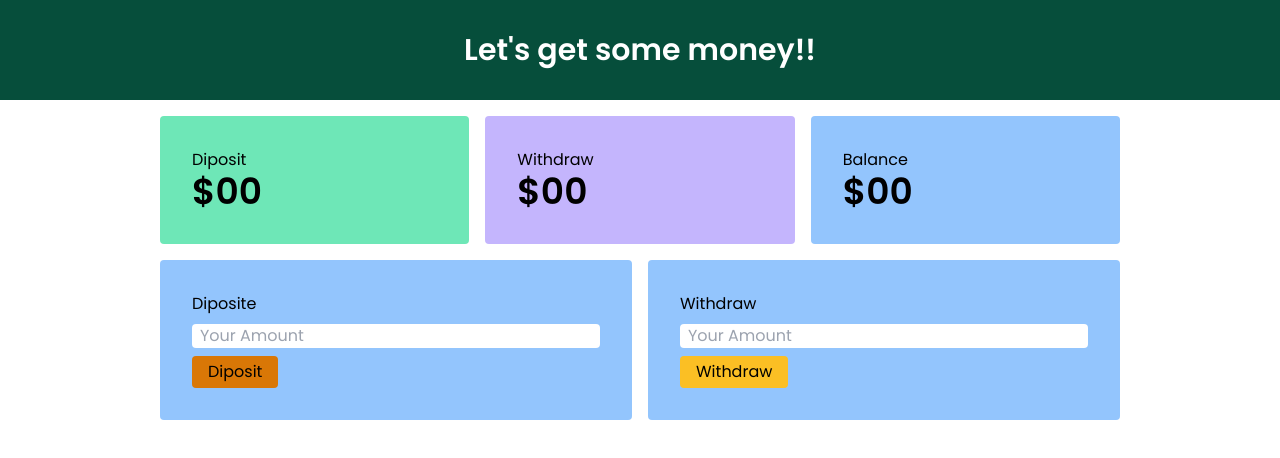
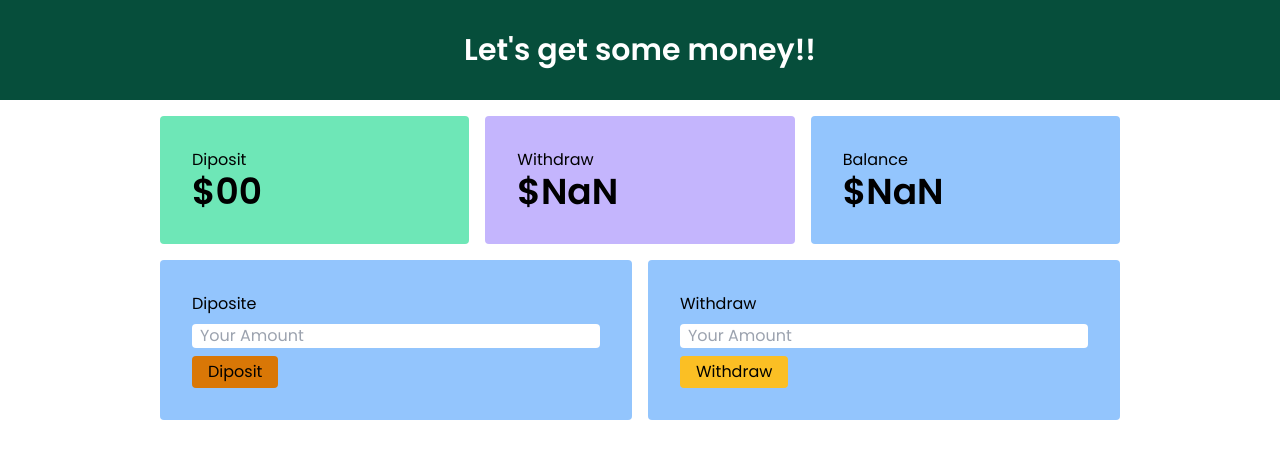
Before and after one commit to iamsiraj13/banking-system, a website: page banking.html in a window 1280 px wide. Both pictures are taken after a click on the button "Withdraw". Drawn offline with nearby package versions, Linux system fonts and the light colour scheme.

Commit message:
withdraw functionality done

```diff
--- a/banking.html
+++ b/banking.html
@@ -20,7 +20,7 @@
             </div>
             <div class="bg-purple-300 p-8 rounded">
                 <h2 class="text-2lg">Withdraw</h2>
-                <h4 class="text-4xl font-bold">$00</h4>
+                <h4 class="text-4xl font-bold">$<span id="withdraw-total">00</span></h4>
             </div>
             <div class="bg-blue-300 p-8 rounded">
                 <h2 class="text-2lg">Balance</h2>
@@ -43,7 +43,6 @@
             </div>
         </div>
     </section>
-
     <script src="js/banking.js"></script>
 </body>
 </html>
--- a/js/banking.js
+++ b/js/banking.js
@@ -23,3 +23,34 @@ document.getElementById("diposit-button").addEventListener('click',function(){
     dipositInput.value='';
 
 });
+
+
+document.getElementById("withdraw-button").addEventListener('click',function(){
+
+    const withdrawInput = document.getElementById('withdraw-input');
+
+    const newWithdrawAmount = parseFloat(withdrawInput.value);
+
+    const withdrawTotal= document.getElementById('withdraw-total');
+
+    let peviousWithdrawAmount = parseFloat( withdrawTotal.innerText);
+    peviousWithdrawAmount = peviousWithdrawAmount + newWithdrawAmount;
+    withdrawTotal.innerText = peviousWithdrawAmount;
+
+
+    // update total balance
+
+    const totalBalance = document.getElementById('total-balance');
+    const prevTotalBalance = parseFloat(totalBalance.innerText);
+    const newTotalBalance = prevTotalBalance - newWithdrawAmount;
+
+    console.log(newTotalBalance);
+
+    totalBalance.innerText = newTotalBalance;
+
+
+    // clear withdraw input value
+    withdrawInput.value='';
+
+
+});
--- a/package.json
+++ b/package.json
@@ -4,7 +4,8 @@
   "description": "",
   "main": "index.js",
   "scripts": {
-    "test": "echo \"Error: no test specified\" && exit 1"
+    "test": "echo \"Error: no test specified\" && exit 1",
+    "start": "nodemon banking.js"
   },
   "repository": {
     "type": "git",
```
